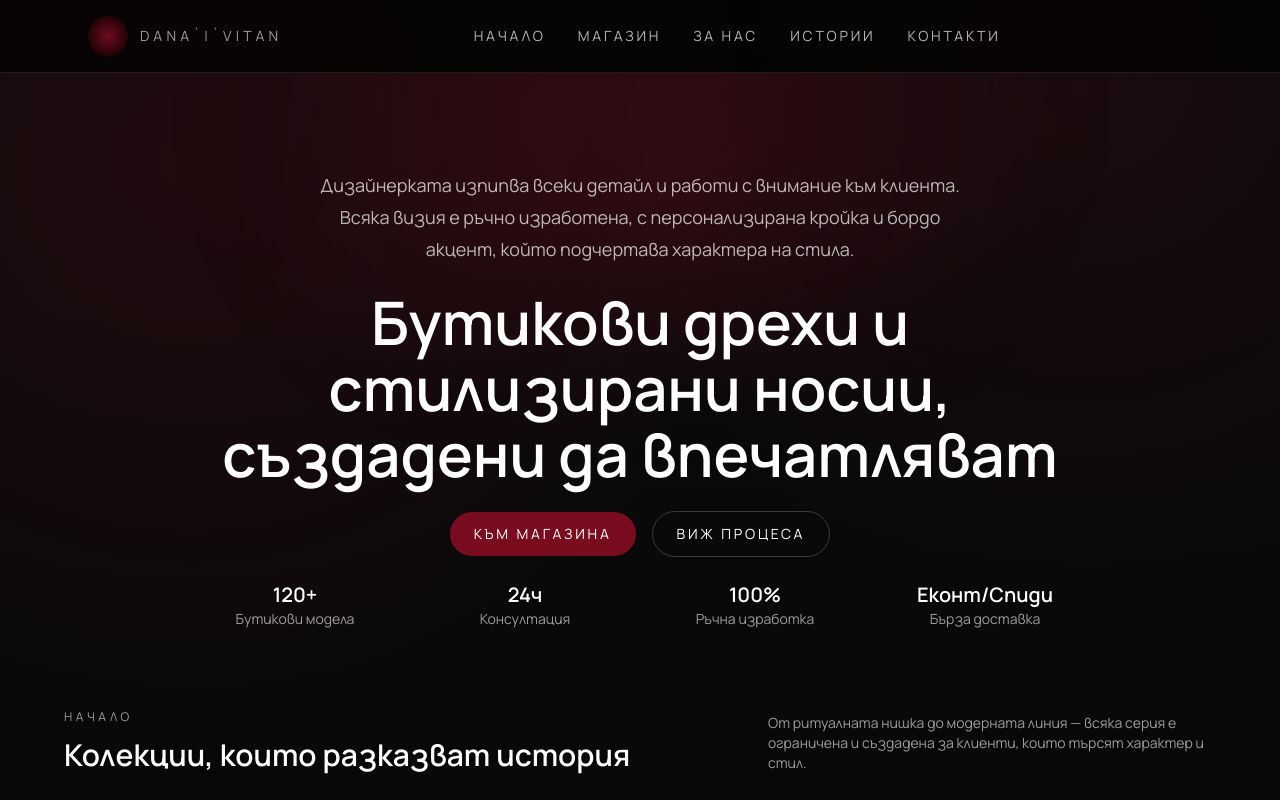
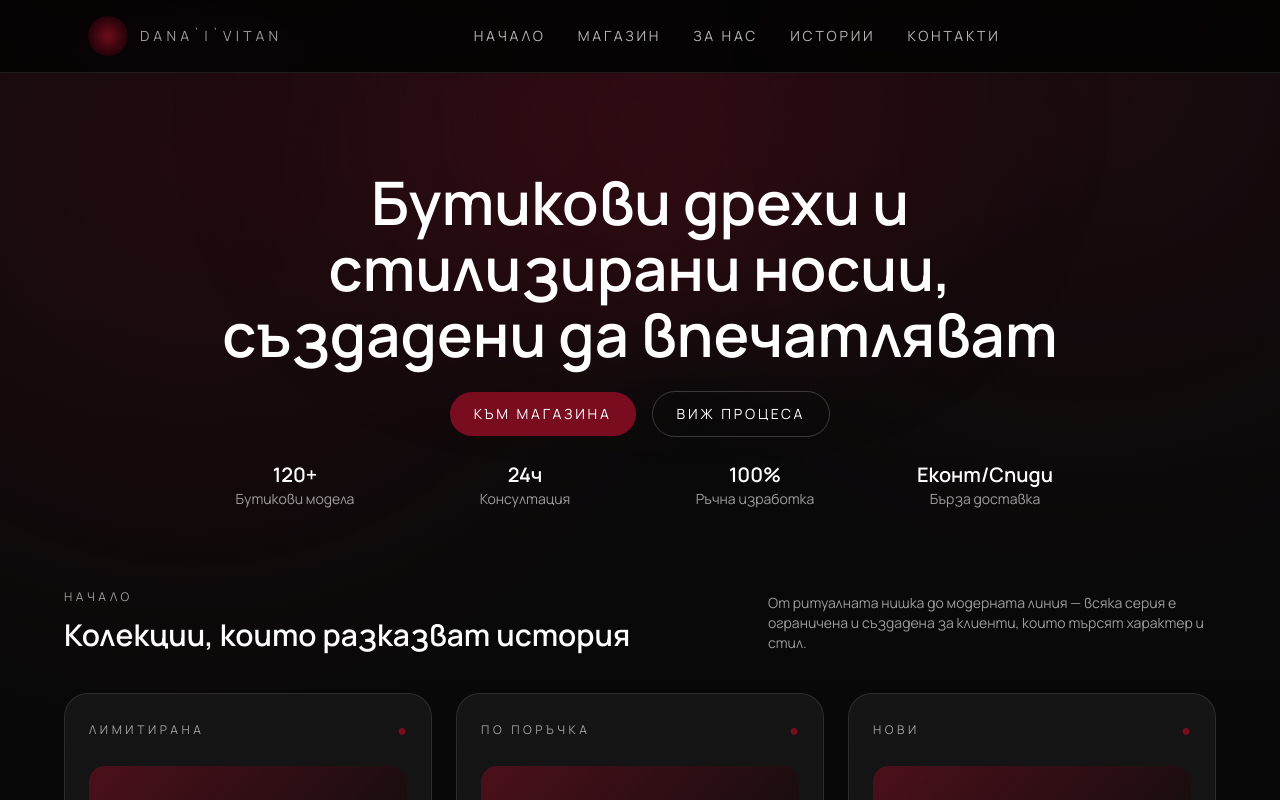
Before and after one commit to Niko5886/shopDanaVitan, a Next.js app: page / in a window 1280 px wide. Shown: the top 800 px of the page. Built offline with nearby package versions, Linux system fonts and the light colour scheme; a web font is replaced by a local one.

Commit message:
Hero: remove descriptive paragraph per request

```diff
--- a/app/page.tsx
+++ b/app/page.tsx
@@ -11,11 +11,6 @@ export default function Home() {
           <section id="home" className="scroll-mt-28 px-6 pb-20 pt-20 sm:pt-24">
             <div className="mx-auto flex w-full max-w-5xl flex-col items-center gap-8 text-center">
               <div className="space-y-6 motion-safe:animate-[reveal_0.8s_ease-out]">
-                <p className="mx-auto max-w-2xl text-lg leading-8 text-white/70">
-                  Дизайнерката изпипва всеки детайл и работи с внимание към клиента. Всяка
-                  визия е ръчно изработена, с персонализирана кройка и бордо акцент,
-                  който подчертава характера на стила.
-                </p>
                 <h1 className="mx-auto max-w-4xl text-4xl font-semibold leading-[1.1] text-white sm:text-5xl lg:text-6xl">
                   Бутикови дрехи и стилизирани носии, създадени да впечатляват
                 </h1>
```
